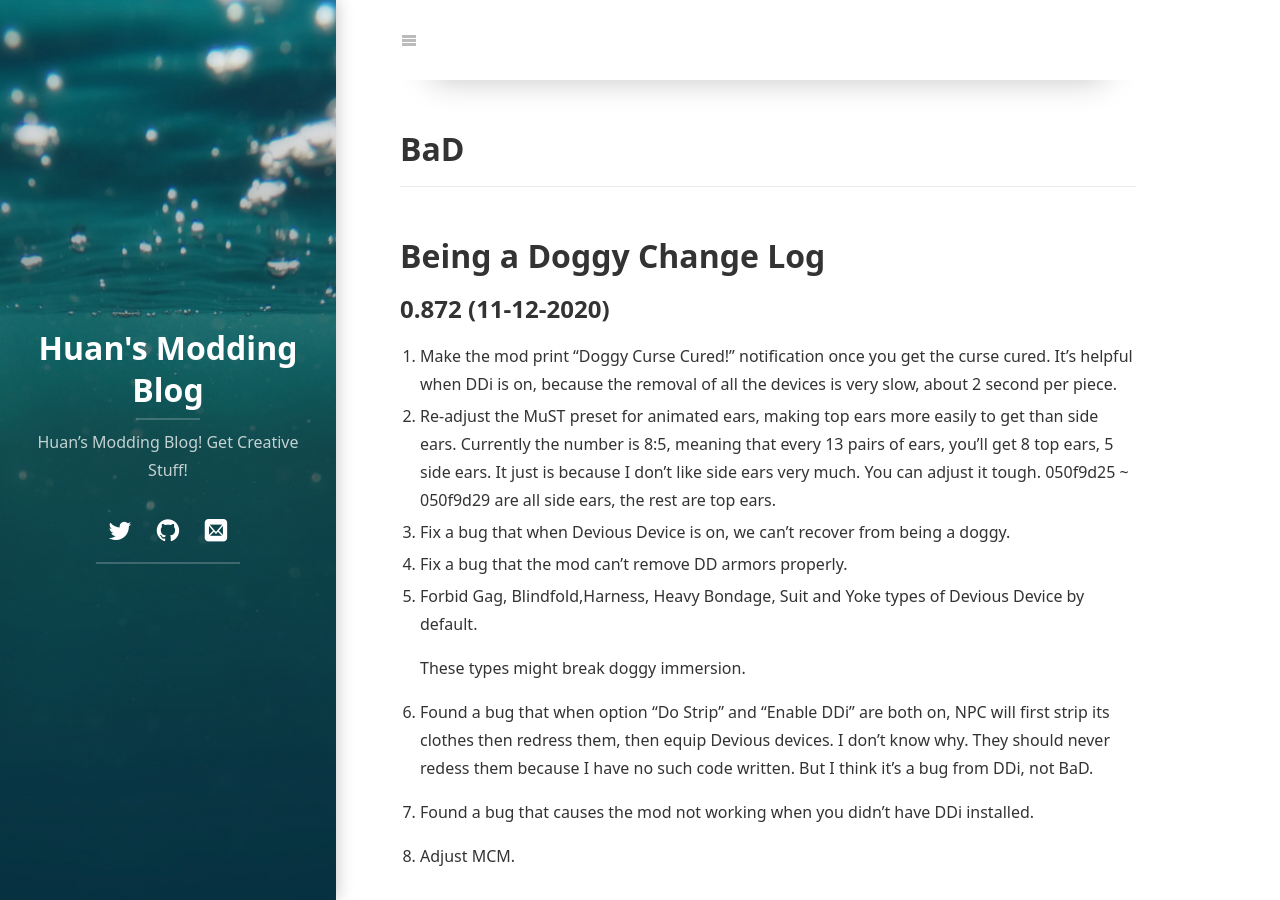
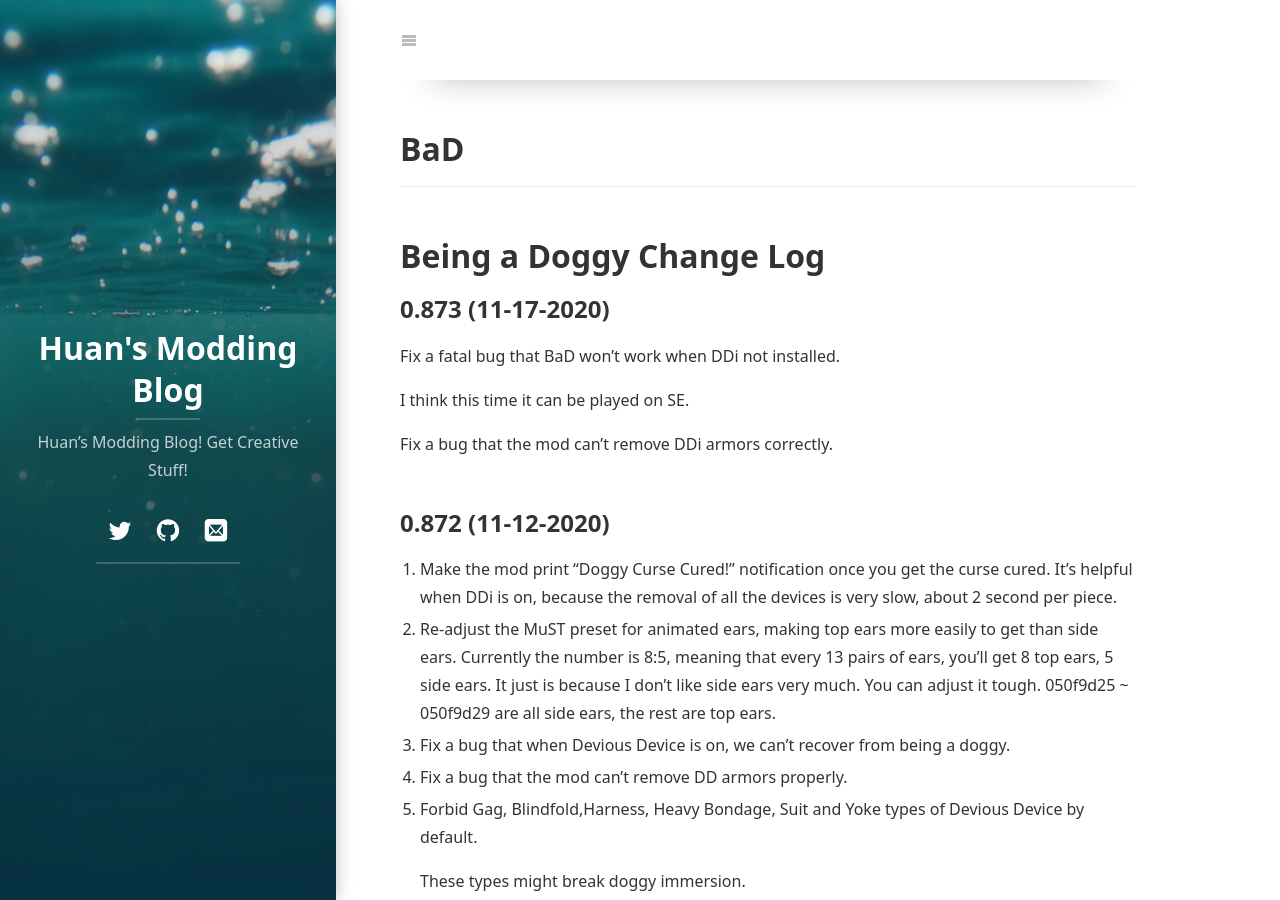
Before and after one commit to huanrenfeng/huanrenfeng.github.io, a Jekyll site: the page built from BaD_Changelog.markdown, in a window 1280 px wide and 900 px high. Built offline with Jekyll 4.4.1, drawn with Linux system fonts in a browser that asks for light colours; cached includes are drawn as plain includes; nearby versions of some CDN libraries; some web fonts are replaced; library files that are not in the unit come from our copies.

Commit message:
Update BaD_Changelog.markdown

```diff
--- a/BaD_Changelog.markdown
+++ b/BaD_Changelog.markdown
@@ -5,6 +5,16 @@ permalink: /BaD/
 ---
 
 # Being a Doggy Change Log
+
+## 0.873 (11-17-2020)
+
+Fix a fatal bug that BaD won't work when DDi not installed.
+
+I think this time it can be played on SE.
+
+Fix a bug that the mod can't remove DDi armors correctly.
+
+
 
 ## 0.872  (11-12-2020)
 
```
